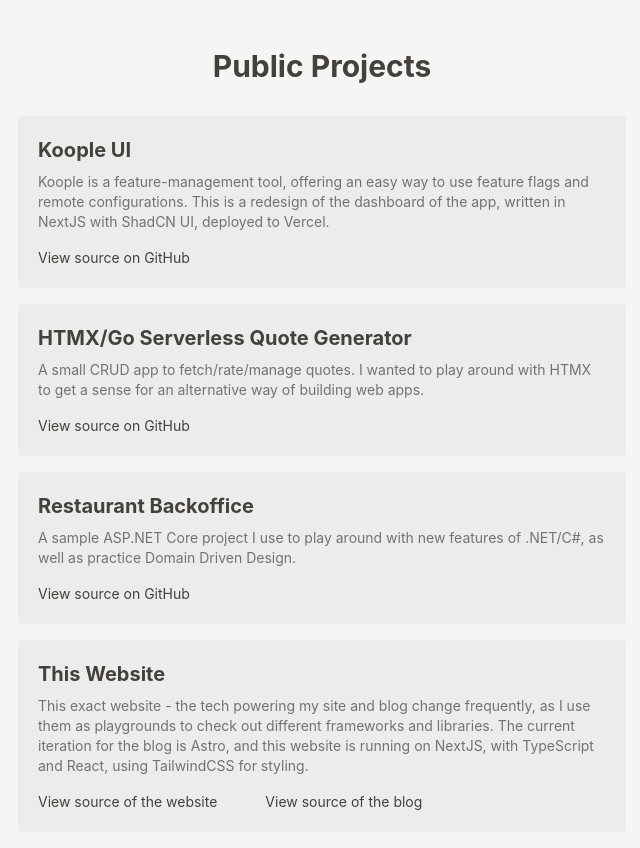
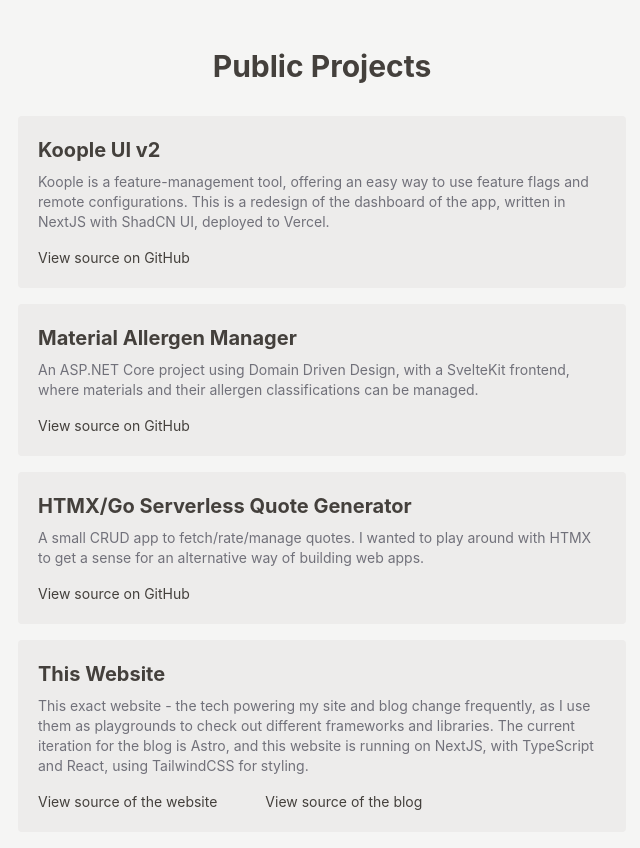
Before and after one commit to danielagg/personal-website-nextjs, a Next.js app: page / in a window 1280 px wide. Shown: the part 2060-2908 px from the top of the page, without its empty margins (318-958 px from the left). Built offline with nearby package versions, Linux system fonts and the light colour scheme.

Commit message:
swap restaurant backoffice with allergen manager

```diff
--- a/app/Projects.tsx
+++ b/app/Projects.tsx
@@ -13,12 +13,22 @@
 
       <ul className="mt-8 space-y-8 lg:space-y-4">
         <Project
-          key="koople"
-          title="Koople UI"
+          key="koople-v2"
+          title="Koople UI v2"
           link="http://patata.danielagg.com/"
           desc="Koople is a feature-management tool, offering an easy way to use feature flags and remote configurations. This is a redesign of the dashboard of the app, written in NextJS with ShadCN UI, deployed to Vercel."
           githubLinks={{
             link: "https://github.com/danielagg/pata-with-shadcn",
+          }}
+        />
+
+        <Project
+          key="material-allergen-manager"
+          title="Material Allergen Manager"
+          link="https://material-allergen-manager.danielagg.com/"
+          desc="An ASP.NET Core project using Domain Driven Design, with a SvelteKit frontend, where materials and their allergen classifications can be managed."
+          githubLinks={{
+            link: "https://github.com/danielagg/material-allergen-management-app",
           }}
         />
 
@@ -29,16 +39,6 @@
           desc="A small CRUD app to fetch/rate/manage quotes. I wanted to play around with HTMX to get a sense for an alternative way of building web apps."
           githubLinks={{
             link: "https://github.com/danielagg/htmx-playaround",
-          }}
-        />
-
-        <Project
-          key="restaurant-backoffice"
-          title="Restaurant Backoffice"
-          link="#"
-          desc="A sample ASP.NET Core project I use to play around with new features of .NET/C#, as well as practice Domain Driven Design."
-          githubLinks={{
-            link: "https://github.com/danielagg/restaurant-backoffice",
           }}
         />
 
```
